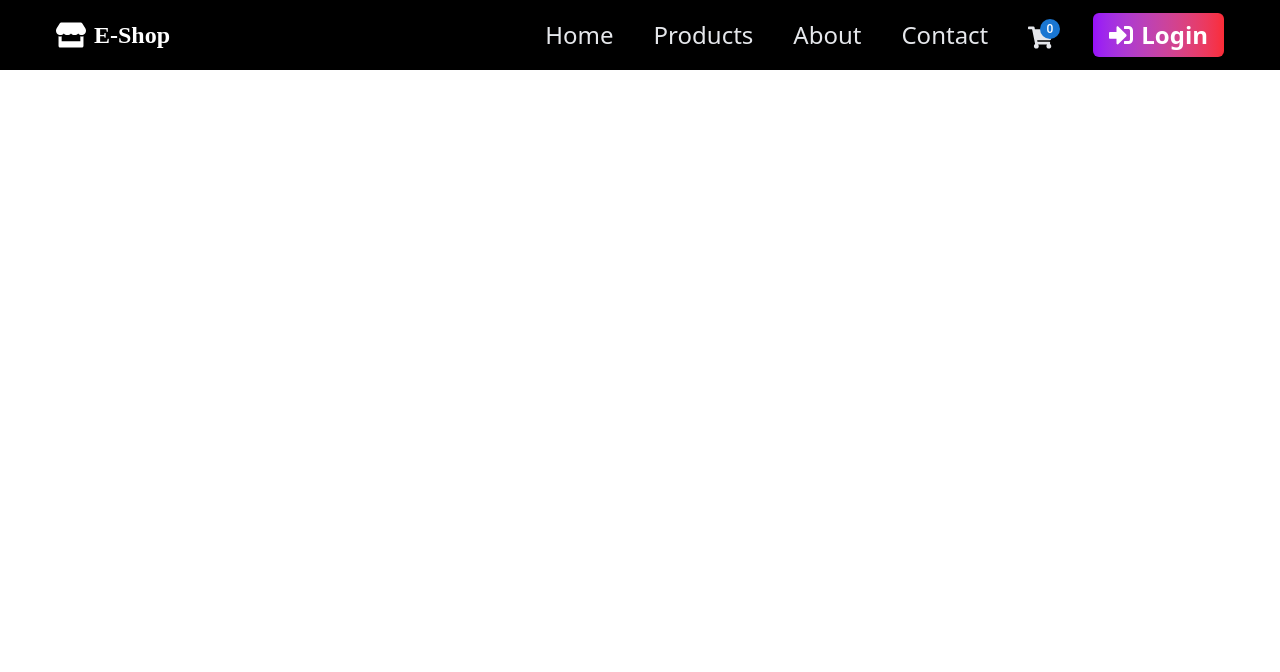
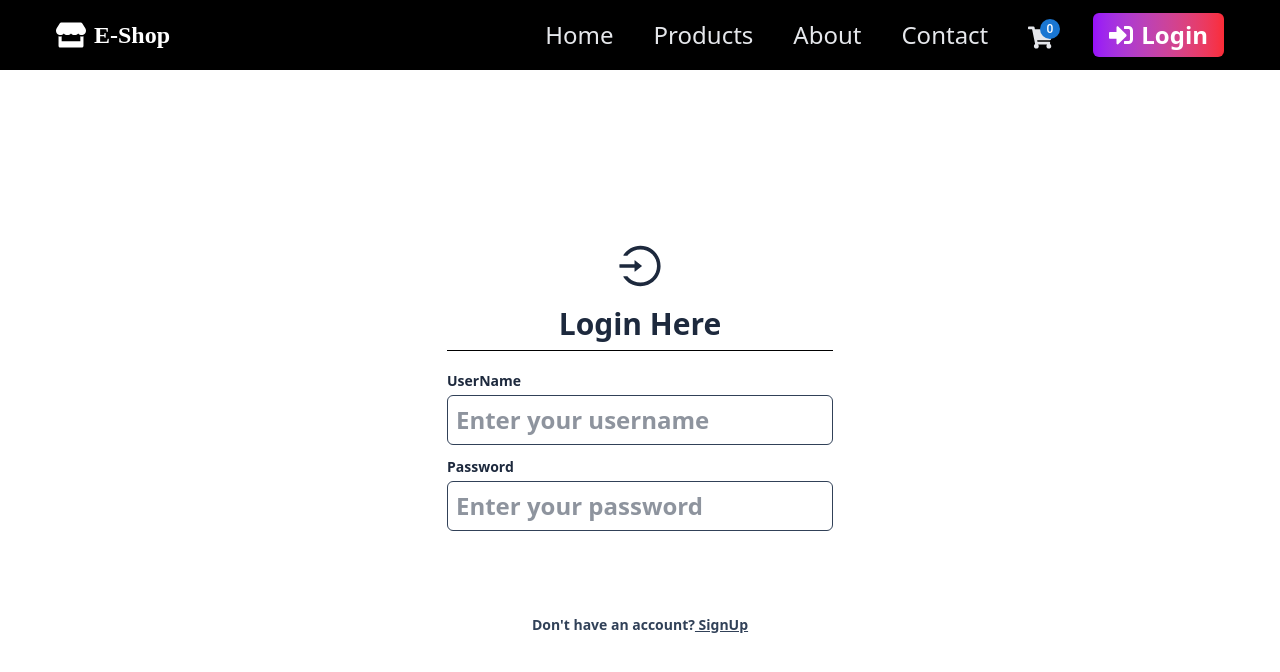
Before and after one commit to Deepanshu-Z/Ecommerce, a React (Vite) app in the folder ecom-frontend/: page /login in a window 1280 px wide. Shown: the top 672 px of the page. Built offline with nearby package versions, Linux system fonts and the light colour scheme.

Commit message:
LogIn interface

```diff
--- a/ecom-frontend/package.json
+++ b/ecom-frontend/package.json
@@ -20,6 +20,7 @@
     "axios": "^1.9.0",
     "react": "^19.0.0",
     "react-dom": "^19.0.0",
+    "react-hook-form": "^7.56.3",
     "react-hot-toast": "^2.5.2",
     "react-icons": "^5.5.0",
     "react-redux": "^9.2.0",
--- a/ecom-frontend/src/App.jsx
+++ b/ecom-frontend/src/App.jsx
@@ -7,6 +7,7 @@
 import React from "react";
 import { Toaster } from "react-hot-toast";
 import Cart from "./Components/cart/Cart";
+import LogIn from "./Components/auth/Auth";
 function App() {
   return (
     <div className="min-h-screen bg-white text-2xl font-bold">
@@ -19,6 +20,7 @@
           <Route path='/about' element={ <About />}/>
           <Route path='/contact' element={ <Contact />}/>
           <Route path="/cart" element = {<Cart />}/>
+          <Route path='/login' element={ <LogIn />}/>
         </Routes>
       </Router>
       <Toaster position= 'bottom-center'/>
--- a/ecom-frontend/src/Components/InputField.jsx
+++ b/ecom-frontend/src/Components/InputField.jsx
@@ -58,3 +58,5 @@
         </div>
     );
 };
+
+export default InputField;
--- /dev/null
+++ b/ecom-frontend/src/Components/auth/Auth.jsx
@@ -0,0 +1,82 @@
+import { useState } from "react";
+import { useForm } from "react-hook-form";
+import { AiOutlineLogin } from "react-icons/ai";
+import { Link, useNavigate } from "react-router-dom";
+import InputField from "../InputField";
+
+const LogIn = () => {
+    const navigate = useNavigate();
+    const [loader, setLoader] = useState(false);
+
+    const {
+        register,
+        handleSubmit,
+        formState: {errors},
+    } = useForm({
+        mode: "onTouched",
+    });
+
+    const loginHandler = async (data) => {
+        console.log("Login Click");
+    };
+
+    return (
+        <div className="min-h-[calc(100vh-64px)] flex justify-center items-center">
+            <form
+                onSubmit={handleSubmit(loginHandler)}
+                className="sm:w-[450px] w-[360px] shadow-custom py-8 sm:px-8 px-4 rounded-md">
+                    <div className="flex flex-col items-center justify-center space-y-4">
+                        <AiOutlineLogin className="text-slate-800 text-5xl"/>
+                        <h1 className="text-slate-800 text-center font-montserrat lg:text-3xl text-2xl font-bold">
+                            Login Here
+                        </h1>
+                    </div>
+            <hr className="mt-2 mb-5 text-black" />
+            <div className="flex flex-col gap-3">
+                <InputField
+                    label="UserName"
+                    required
+                    id="username"
+                    type="text"
+                    message="*UserName is required"
+                    placeholder="Enter your username"
+                    register={register}
+                    errors={errors}
+                    />
+
+                <InputField
+                    label="Password"
+                    required
+                    id="password"
+                    type="password"
+                    message="*Password is required"
+                    placeholder="Enter your password"
+                    register={register}
+                    errors={errors}
+                    />
+            </div>
+
+            <button
+                disabled={loader}
+                className="bg-button-gradient flex gap-2 items-center justify-center font-semibold text-white w-full py-2 hover:text-slate-400 transition-colors duration-100 rounded-sm my-3"
+                type="submit">
+                {loader ? (
+                    <>Loading...</>
+                ) : (
+                    <>Login</>
+                )}
+            </button>
+
+            <p className="text-center text-sm text-slate-700 mt-6">
+              Don't have an account?
+              <Link
+                className="font-semibold underline hover:text-black"
+                to="/register">
+              <span> SignUp</span></Link>
+            </p>
+            </form>
+        </div>
+    );
+}
+
+export default LogIn;
```
Also changed, not shown: 1 other file (tests, documents, lock files or other folders).
